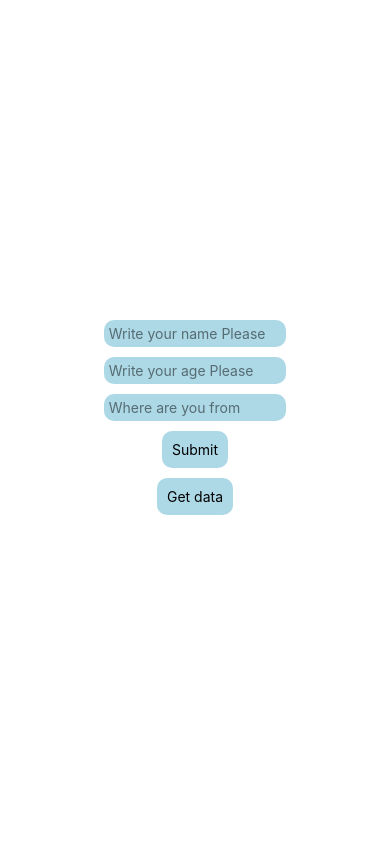
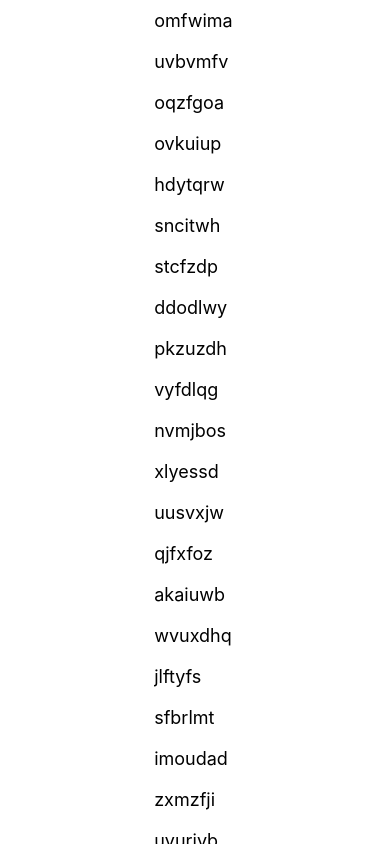
Before and after one commit to Abdul-Rahman-Ammourah/JoVision_react_native_tasks, a React Native app: screen / in a window 390 px wide. Built offline with nearby package versions, Linux system fonts and the light colour scheme.

Commit message:
Task 36 and Task 37

```diff
--- a/App.tsx
+++ b/App.tsx
@@ -19,6 +19,9 @@ import Task32 from "./Tasks/Task32";
 import Task33 from "./Tasks/Task33";
 import Task34 from "./Tasks/Task34/Task34";
 import Task35 from "./Tasks/Task35";
+import Task36 from "./Tasks/Task36";
+import Task37 from "./Tasks/Task37";
+
 //******************************************************************  */
 export default class App extends Component {
   render(){
@@ -42,7 +45,9 @@ export default class App extends Component {
         {/* <Task32></Task32> */}
         {/* <Task33></Task33> */}
         {/* <Task34></Task34> */}
-        <Task35></Task35>
+        {/* <Task35></Task35> */}
+        {/* <Task36></Task36> */}
+        <Task37></Task37>
         </View>
 
     )
--- /dev/null
+++ b/Tasks/Task36.js
@@ -0,0 +1,47 @@
+import React,{useEffect} from "react";
+import { View, Text,ScrollView,StyleSheet } from "react-native";
+import { maxWorkers } from "../metro.config";
+
+export default function Task36() {
+    const [words,setWords] = React.useState([]);
+
+    useEffect(() => {
+        WordGenerator();
+    })
+    function generateRandomWord(length) {
+        let result = '';
+        const characters = 'abcdefghijklmnopqrstuvwxyz';
+        for (let i = 0; i < length; i++) {
+            result += characters.charAt(Math.floor(Math.random() * characters.length));
+        }
+        return result;
+    }
+    const WordGenerator = () => {
+        const generateWords = [];
+        for (let i = 0; i < 100; i++) {
+            generateWords.push(generateRandomWord(7));
+        }
+        setWords(generateWords);
+    }
+    return (
+        <View style={styles.container}>
+            <ScrollView style={styles.scroll}>
+                {words.map((word, index) => (
+                    <Text key={index}>{word}</Text>
+                ))}
+            </ScrollView>
+        </View>
+    );
+}
+
+const styles = StyleSheet.create({
+    container:{
+        flex: 1,
+        justifyContent: 'center',
+        alignItems: 'center',
+    },
+    scroll:{
+        height: 1000,
+
+    }
+})
--- /dev/null
+++ b/Tasks/Task37.js
@@ -0,0 +1,65 @@
+import React, { useEffect, useState } from "react";
+import { View, Text, ScrollView, StyleSheet, RefreshControl } from "react-native";
+
+export default function Task37() {
+    const [words, setWords] = useState([]);
+    const [refreshing, setRefreshing] = useState(false);
+
+    useEffect(() => {
+        WordGenerator();
+    }, []);
+
+    function generateRandomWord(length) {
+        let result = '';
+        const characters = 'abcdefghijklmnopqrstuvwxyz';
+        for (let i = 0; i < length; i++) {
+            result += characters.charAt(Math.floor(Math.random() * characters.length));
+        }
+        return result;
+    }
+
+    const WordGenerator = () => {
+        const generateWords = [];
+        for (let i = 0; i < 100; i++) {
+            generateWords.push(generateRandomWord(7));
+        }
+        setWords(generateWords);
+        setRefreshing(false);
+    };
+
+    const onRefresh = () => {
+        setRefreshing(true);
+        // Simulate a network request with a timeout
+        WordGenerator();
+    };
+
+    return (
+        <View style={styles.container}>
+            <ScrollView
+                style={styles.scroll}
+                refreshControl={
+                    <RefreshControl refreshing={refreshing} onRefresh={onRefresh} />
+                }
+            >
+                {words.map((word, index) => (
+                    <Text key={index} style={styles.word}>{word}</Text>
+                ))}
+            </ScrollView>
+        </View>
+    );
+}
+
+const styles = StyleSheet.create({
+    container: {
+        flex: 1,
+        justifyContent: 'center',
+        alignItems: 'center',
+    },
+    scroll: {
+        width: '100%',
+    },
+    word: {
+        fontSize: 18,
+        padding: 10,
+    },
+});
```
